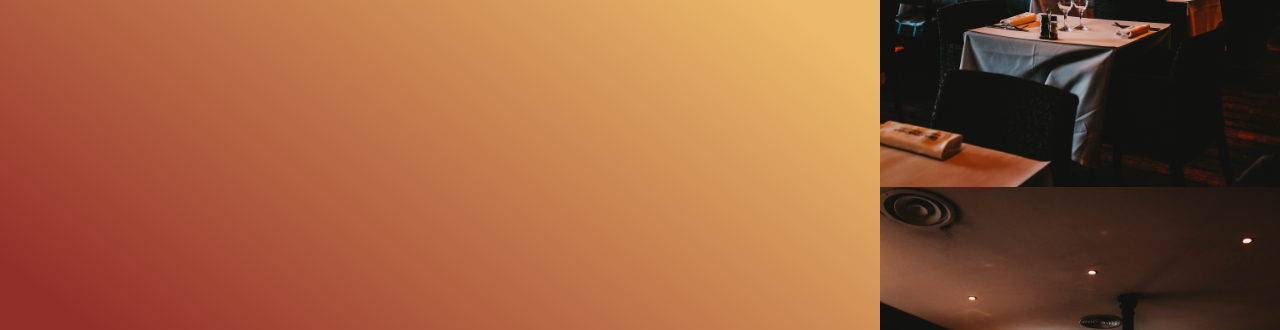
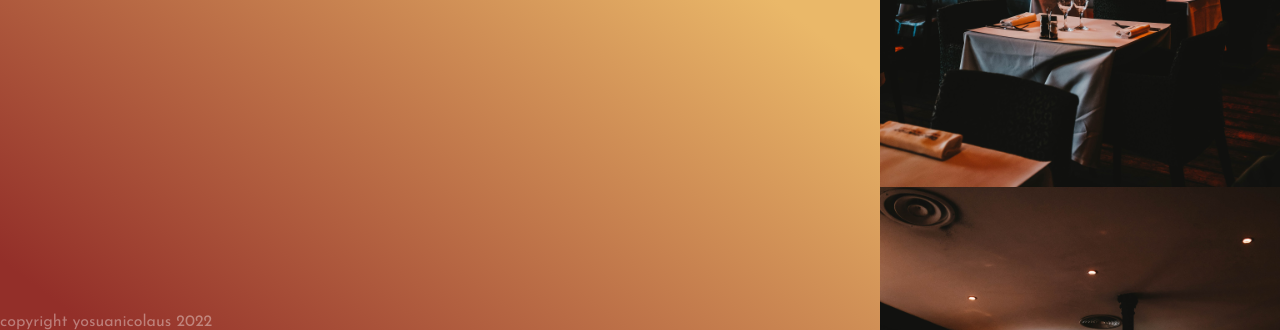
Before and after one commit to yosuanicolaus/odin-restaurant-page, a website built with webpack: page dist/index.html in a window 1280 px wide. Shown: the part 470-800 px from the top of the page. Built offline with Linux system fonts and the light colour scheme.

Commit message:
add copyright at home, PROJECT COMPLETED!

```diff
--- a/src/home.ts
+++ b/src/home.ts
@@ -16,4 +16,9 @@ const restaurant = document.createElement("section");
 home.appendChild(welcome);
 home.appendChild(restaurant);
 
+// add copyright footer
+const footer = document.createElement("footer");
+footer.textContent = "copyright yosuanicolaus 2022";
+home.appendChild(footer);
+
 export default home;
--- a/src/style.css
+++ b/src/style.css
@@ -143,9 +143,16 @@ main {
 }
 
 #contact > section {
-  background: url('./map.png');
+  background: url("./map.png");
   background-size: 100%;
   border: 4px solid var(--c1);
   width: 400px;
   height: 260px;
 }
+
+footer {
+  position: absolute;
+  bottom: 0;
+  left: 0;
+  color: rgba(255, 255, 255, 0.377);
+}
```
Also changed, not shown: dist/main.js.
